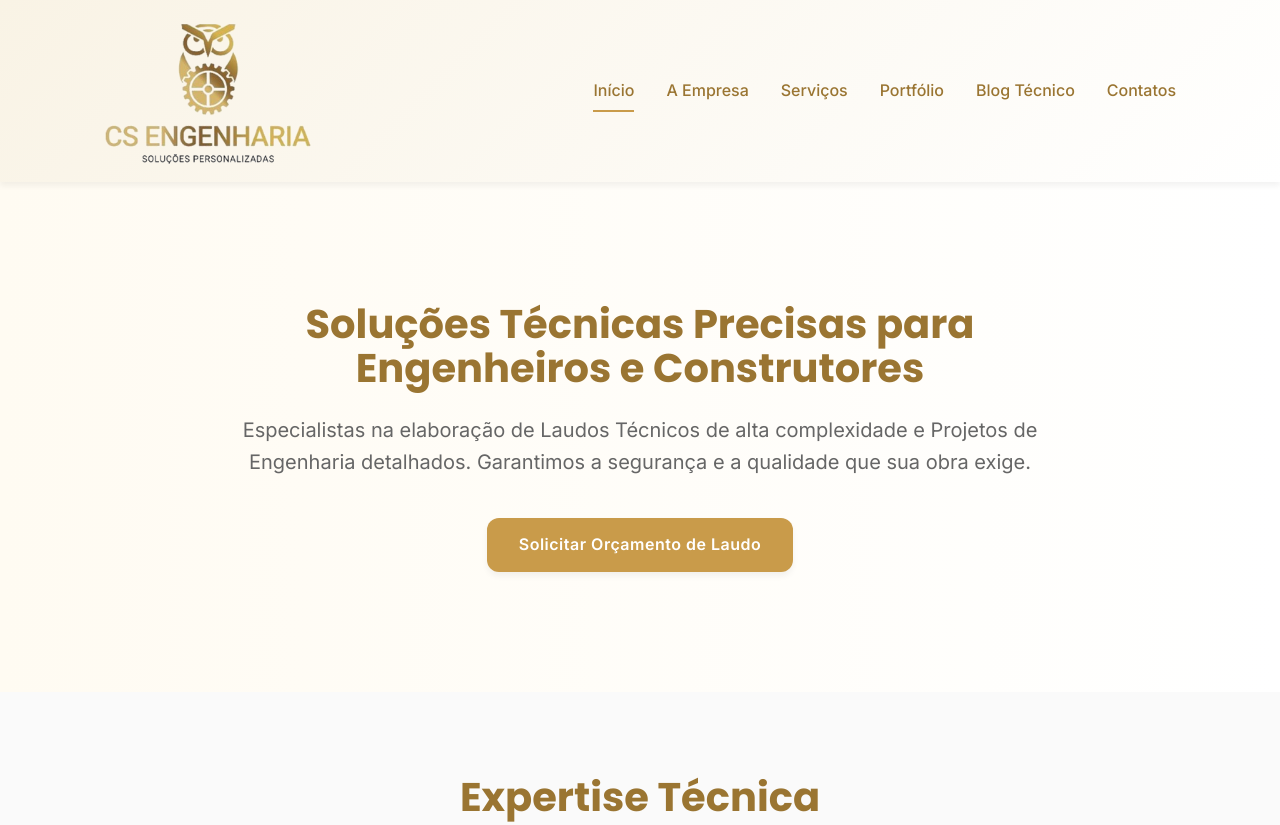
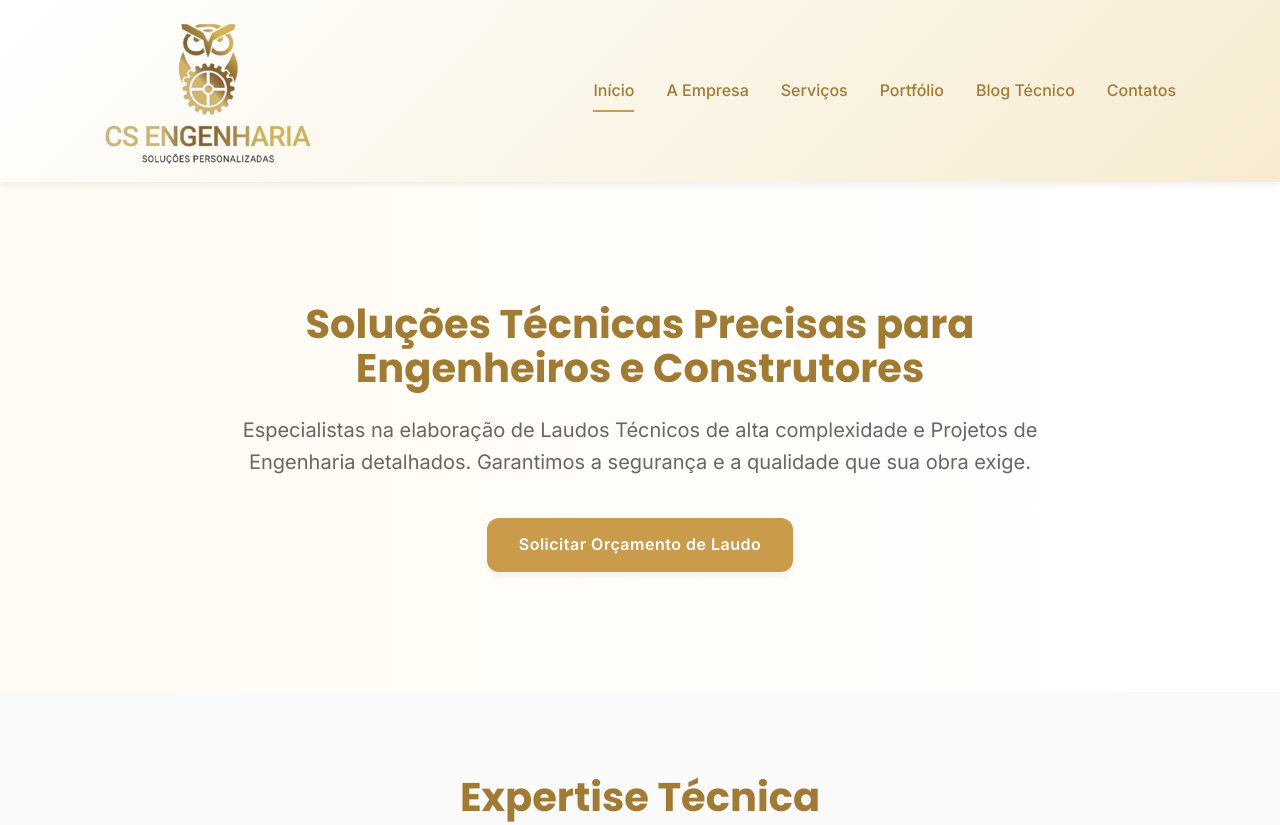
Before and after one commit to monicamix/Site_CS_Engenharia, a plain HTML site: page index.html in a window 1280 px wide. Shown: the top 825 px of the page. Drawn offline with Linux system fonts and the light colour scheme.

Commit message:
Cor graduada no cabeçalho

```diff
--- a/css/style.css
+++ b/css/style.css
@@ -5,7 +5,7 @@
 /* ---------- VARIÁVEIS E CONFIGURAÇÕES GLOBAIS ---------- */
 :root {
   --primary: #C99B4A;
-  --primary-dark: #9A7532;
+  --primary-dark: #a17b34;
   /* Ajustado para melhor contraste */
   --primary-light: #EBCB88;
   --text: #333333;
@@ -160,12 +160,15 @@ ul {
 
 /* ---------- CABEÇALHO ---------- */
 .header-wrap {
-  background: linear-gradient(135deg, #F9F3E5 0%, var(--white) 100%);
+  /* Inverti a ordem: comecei com o branco (0%) e terminei com o dourado (100%) */
+  background: linear-gradient(135deg, var(--white) 0%, #e7c575 300%);
   box-shadow: var(--shadow-sm);
   position: sticky;
   top: 0;
   z-index: 1000;
 }
+
+
 
 .header {
   display: flex;
```
Also changed, not shown: about.html (+3 -0 lines), contact.html (+2 -0 lines).
